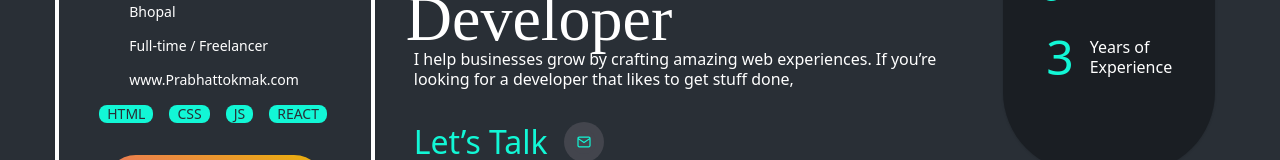
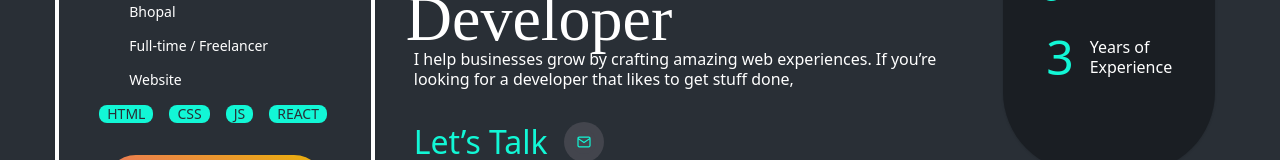
Before and after one commit to prabhat-barman/portfolio, a React (Create React App) app: page / in a window 1280 px wide. Shown: the part 533-693 px from the top of the page. Built offline with nearby package versions, Linux system fonts and the light colour scheme.

Commit message:
some changes

```diff
--- a/src/components/home/introduction.jsx
+++ b/src/components/home/introduction.jsx
@@ -2,7 +2,7 @@ import React from "react";
 import dp from "../../assets/76841998.png";
 import download from "../../assets/download.svg";
 import mail from "../../assets/mail.svg";
-function Introduction({id}) {
+function Introduction({ id }) {
   function downloadFile() {
     const link = document.createElement("a");
     link.href =
@@ -69,8 +69,10 @@ function Introduction({id}) {
                     <div className="IconLink w-3.5 h-3.5 justify-center items-center flex">
                       <div className="IconLink w-3.5 h-3.5 p-[0.62px] justify-center items-center inline-flex" />
                     </div>
-                    <div className="WwwPrabhattokmakCom text-white text-sm font-normal font-['IBM Plex Mono'] leading-[18px]">
-                      www.Prabhattokmak.com
+                    <div className=" text-white text-sm font-normal font-['IBM Plex Mono'] leading-[18px]">
+                      <a href="https://prabhat-barman.github.io/portfolio/">
+                        Website
+                      </a>
                     </div>
                   </div>
                 </div>
@@ -113,7 +115,7 @@ function Introduction({id}) {
           </div>
         </div>
         <div className="flex items-center justify-between lg:flex-row md:flex-row sm:flex-row flex-col">
-        <div className="large-div  lg:w-[75%]  md:w-[75%] w-full h-3/5">
+          <div className="large-div  lg:w-[75%]  md:w-[75%] w-full h-3/5">
             <div className="Info h-[432px] flex-col justify-start items-start gap-8 inline-flex">
               <div className="Title self-stretch h-[234px] flex-col justify-start items-start flex">
                 <div className="Text self-stretch h-[216px] px-4 flex-col justify-start items-start flex">
```
